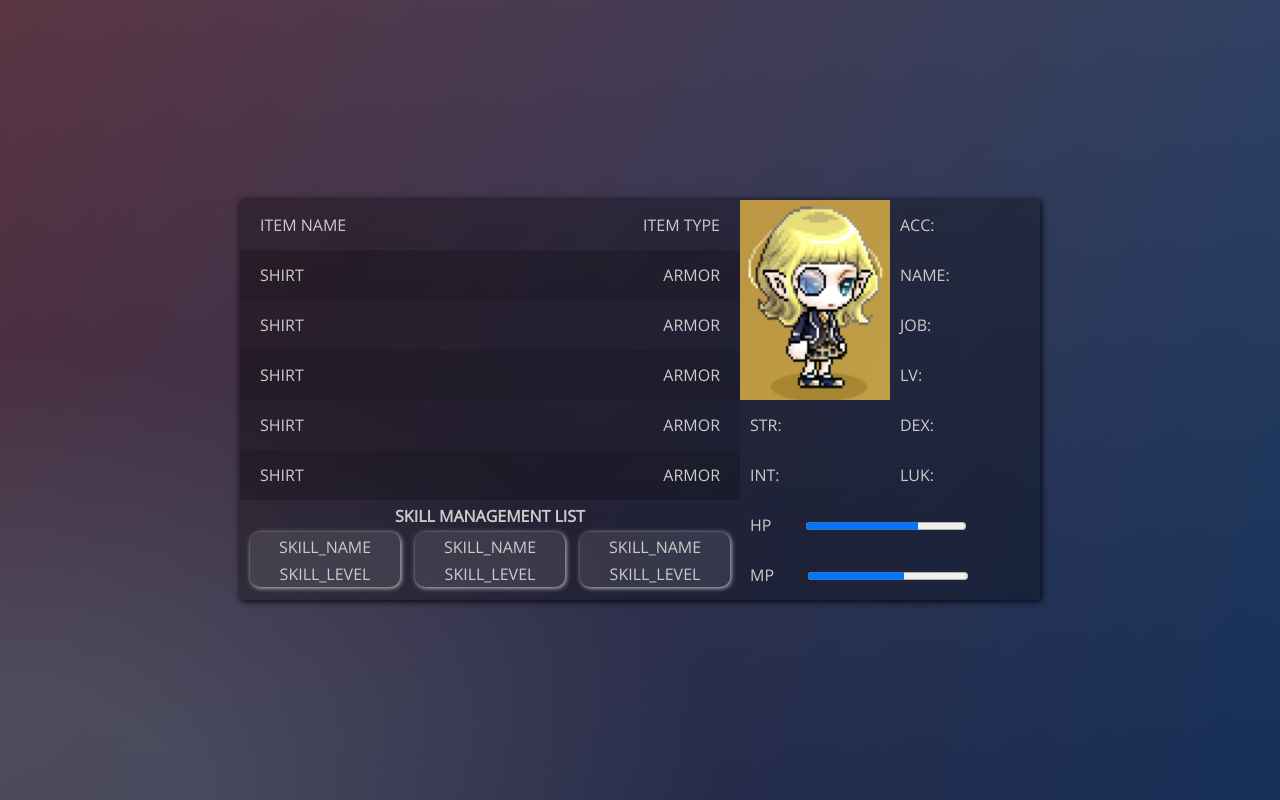
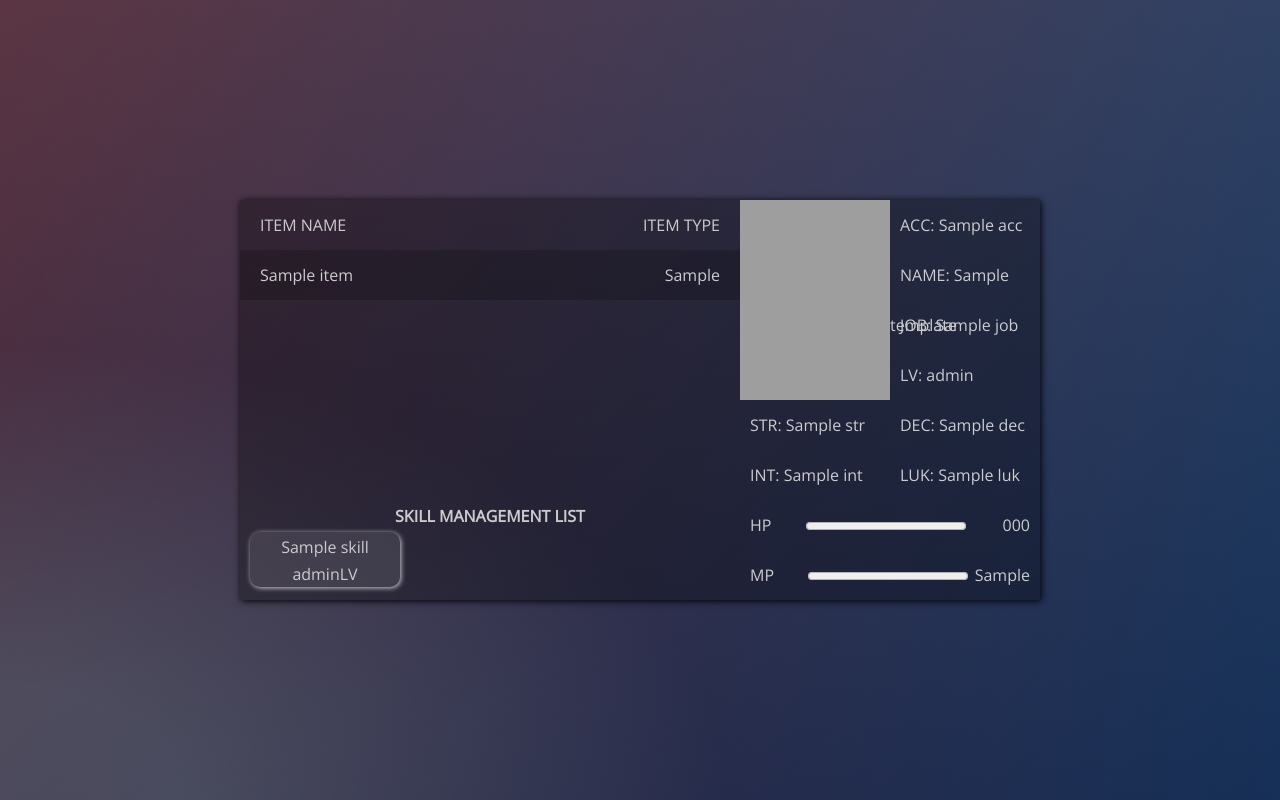
Before and after one commit to nojaewon/Game_interface_flask_web, a Flask app: template templates/detail_page.html in a window 1280 px wide. Run offline with Flask 2, Linux system fonts and the light colour scheme; the template is opened without the code that fills it: most values are stand-ins (such as "Sample title", 1, 10 or a date in 2020); grey boxes are pictures that could not be loaded.

Commit message:
detail 페이지 db 연결

```diff
--- a/main.py
+++ b/main.py
@@ -99,14 +99,77 @@
     if personal_info_cash['acc_id'] is None:
         return redirect('/login')
 
+    ch_acc = personal_info_cash['acc_id']
+    ch_name = personal_info_cash['character_list'][character_id]['name']
+    ch_level = personal_info_cash['character_list'][character_id]['level']
+    ch_job = personal_info_cash['character_list'][character_id]['level']
+
+    ch_str = 5
+    ch_dec = 5
+    ch_dec = 5
+    ch_int = 5
+    ch_luk = 5
+    ch_hp = 100
+    ch_mp = 100
+
+    ch_skill_list = []
+    ch_item_list = []
+
     query = (f"""
-            SELECT
-
+            select skill, skilllevel from CHARACTERSKILL
+            where character_id = '{ch_name}';
         """)
     cursor.execute(query)
 
+    for data in cursor:
+        ch_skill_list.append({
+            'skill_title': data[0],
+            'skill_level': data[1]
+        })
 
-    return render_template("detail_page.html")
+    query = (f"""
+            select item.item_name, item_type
+            from INVENTORY join ITEM
+            on inventory.item_name = item.item_name and character_id='{ch_name}';
+        """)
+    cursor.execute(query)
+
+    for data in cursor:
+        ch_item_list.append({
+            'item_name': data[0],
+            'item_type': data[1]
+        })
+
+    query = (f"""
+            select * from stat
+            where character_id = '{ch_name}';
+        """)
+    cursor.execute(query)
+
+    for data in cursor:
+        ch_level = data[1]
+        ch_str = data[2]
+        ch_dec = data[3]
+        ch_int = data[4]
+        ch_luk = data[5]
+        ch_hp = data[6]
+        ch_mp = data[7]
+
+    return render_template("detail_page.html", template = {
+        '_idx' : character_id,
+        '_acc' : ch_acc,
+        '_name' : ch_name,
+        '_level' : ch_level,
+        '_job' : ch_job,
+        '_str' : ch_str,
+        '_dec' : ch_dec,
+        '_int' : ch_int,
+        '_luk' : ch_luk,
+        '_hp' : ch_hp,
+        '_mp' : ch_mp,
+        '_item_list' : ch_item_list,
+        '_skill_list' : ch_skill_list
+    })
 
 
 if __name__ == "__main__":
--- a/static/styles/detail_style.css
+++ b/static/styles/detail_style.css
@@ -95,6 +95,7 @@
     float: right;
     padding-right: 10px;
     color: #ccc;
+    line-height: 50px;
 }
 
 .stat-progress {
--- a/templates/detail_page.html
+++ b/templates/detail_page.html
@@ -13,123 +13,71 @@
     </div>
     <div class="inventory-container">
         <ul class="inventory-list">
+        {% for item in template['_item_list'] %}
             <li class="inventory-list-item">
-                <span class="item-name">SHIRT</span>
-                <span class="item-type">ARMOR</span>
+                <span class="item-name">{{item['item_name']}}</span>
+                <span class="item-type">{{item['item_type']}}</span>
             </li>
-
-            <li class="inventory-list-item">
-                <span class="item-name">SHIRT</span>
-                <span class="item-type">ARMOR</span>
-            </li>
-
-            <li class="inventory-list-item">
-                <span class="item-name">SHIRT</span>
-                <span class="item-type">ARMOR</span>
-            </li>
-
-            <li class="inventory-list-item">
-                <span class="item-name">SHIRT</span>
-                <span class="item-type">ARMOR</span>
-            </li>
-
-            <li class="inventory-list-item">
-                <span class="item-name">SHIRT</span>
-                <span class="item-type">ARMOR</span>
-            </li>
-
-            <li class="inventory-list-item">
-                <span class="item-name">SHIRT</span>
-                <span class="item-type">ARMOR</span>
-            </li>
-
-            <li class="inventory-list-item">
-                <span class="item-name">SHIRT</span>
-                <span class="item-type">ARMOR</span>
-            </li>
+        {% endfor %}
         </ul>
     </div>
     <div class="skill-container">
         <h4 style="text-align: center; margin: 5px 0; color: #ccc;">SKILL MANAGEMENT LIST</h4>
         <ul class="skill-list">
-
-            <li class="skill-card">
-                <p class="skill-name">SKILL_NAME</p>
-                <p class="skill-level">SKILL_LEVEL</p>
-            </li>
-
-            <li class="skill-card">
-                <p class="skill-name">SKILL_NAME</p>
-                <p class="skill-level">SKILL_LEVEL</p>
-            </li>
-
-            <li class="skill-card">
-                <p class="skill-name">SKILL_NAME</p>
-                <p class="skill-level">SKILL_LEVEL</p>
-            </li>
-
-            <li class="skill-card">
-                <p class="skill-name">SKILL_NAME</p>
-                <p class="skill-level">SKILL_LEVEL</p>
-            </li>
-
-            <li class="skill-card">
-                <p class="skill-name">SKILL_NAME</p>
-                <p class="skill-level">SKILL_LEVEL</p>
-            </li>
-
-            <li class="skill-card">
-                <p class="skill-name">SKILL_NAME</p>
-                <p class="skill-level">SKILL_LEVEL</p>
-            </li>
+            {% for skill in template['_skill_list'] %}
+                <li class="skill-card">
+                    <p class="skill-name">{{skill['skill_title']}}</p>
+                    <p class="skill-level">{{skill['skill_level']}}LV</p>
+                </li>
+            {% endfor %}
         </ul>
     </div>
     <div class="stat-container">
-        <img class="stat-float stat-img" src="../static/images/character2.png" alt="">
+        <img class="stat-float stat-img" src="../static/images/character{{ template['_idx'] + 1}}.png" alt="">
         <div class="stat-float w150">
-            <span class="stat-title">ACC: </span>
+            <span class="stat-title">ACC: {{template['_acc']}}</span>
             <span class="stat-value"></span>
         </div>
         <div class="stat-float w150">
-            <span class="stat-title">NAME: </span>
+            <span class="stat-title">NAME: {{template['_name']}}</span>
             <span class="stat-value"></span>
         </div>
         <div class="stat-float w150">
-            <span class="stat-title">JOB: </span>
+            <span class="stat-title">JOB: {{template['_job']}}</span>
             <span class="stat-value"></span>
         </div>
         <div class="stat-float w150">
-            <span class="stat-title">LV: </span>
+            <span class="stat-title">LV: {{template['_level']}}</span>
             <span class="stat-value"></span>
         </div>
         <div class="stat-float w150">
-            <span class="stat-title">STR: </span>
+            <span class="stat-title">STR: {{template['_str']}}</span>
             <span class="stat-value"></span>
         </div>
         <div class="stat-float w150">
-            <span class="stat-title">DEX: </span>
+            <span class="stat-title">DEC: {{template['_dec']}}</span>
             <span class="stat-value"></span>
         </div>
         <div class="stat-float w150">
-            <span class="stat-title">INT: </span>
+            <span class="stat-title">INT: {{template['_int']}}</span>
             <span class="stat-value"></span>
         </div>
         <div class="stat-float w150">
-            <span class="stat-title">LUK: </span>
+            <span class="stat-title">LUK: {{template['_luk']}}</span>
             <span class="stat-value"></span>
         </div>
         <div class="stat-float w300">
             <span class="stat-title">HP </span>
             <span class="stat-progress">
-                <progress max="10" value="7"></progress>
+                <progress max="{{template['_hp']}}" value="{{template['_hp']}}"></progress>
             </span>
-            <span class="stat-value"></span>
+            <span class="stat-value">{{template['_hp']}}</span>
         </div>
         <div class="stat-float w300">
             <span class="stat-title">MP</span>
             <span class="stat-progress">
-                <progress max="10" value="6"></progress>
-                <span class="stat-value"></span>
+                <progress max="{{template['_mp']}}" value="{{template['_mp']}}"></progress>
+                <span class="stat-value">{{template['_mp']}}</span>
             </span>
         </div>
     </div>
```
